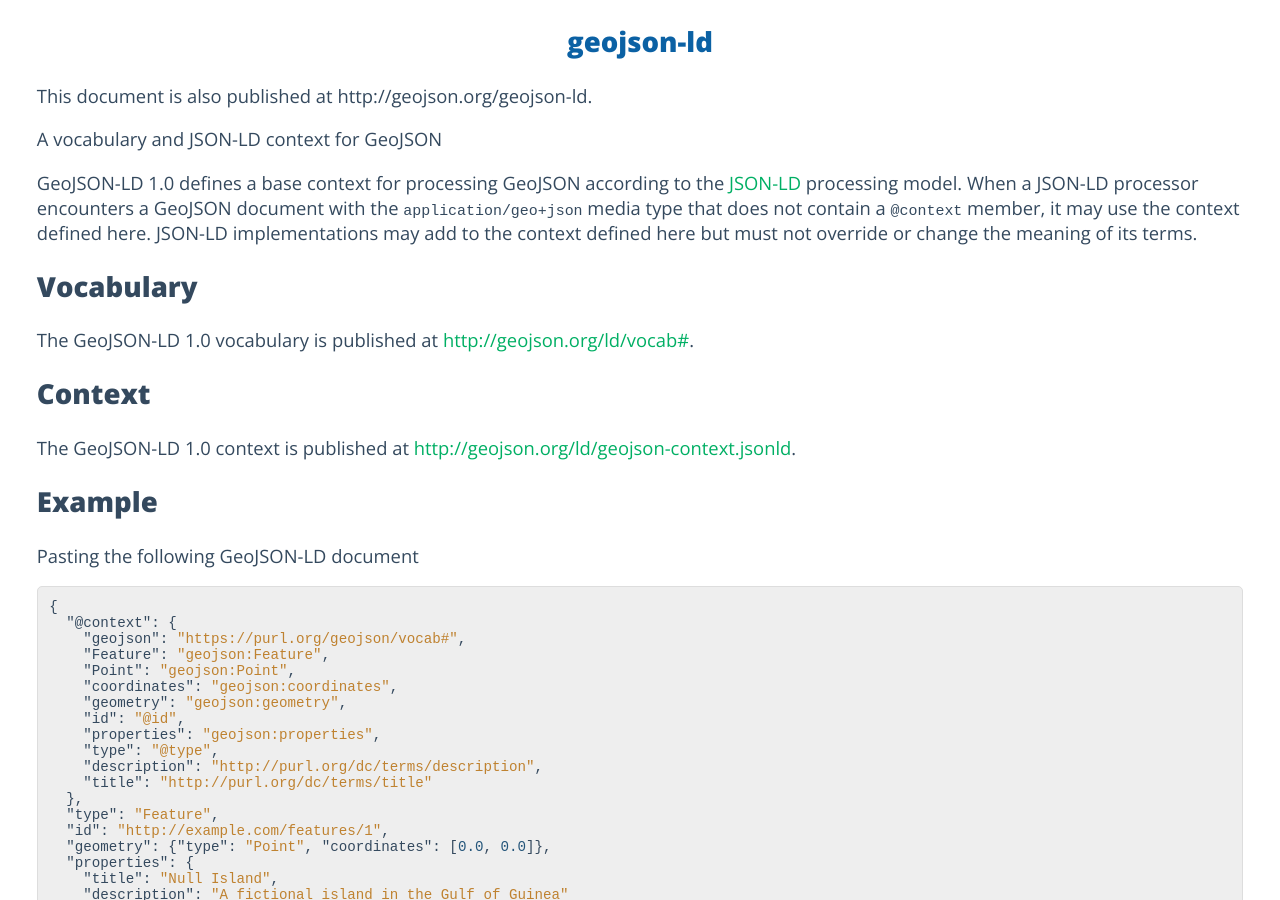
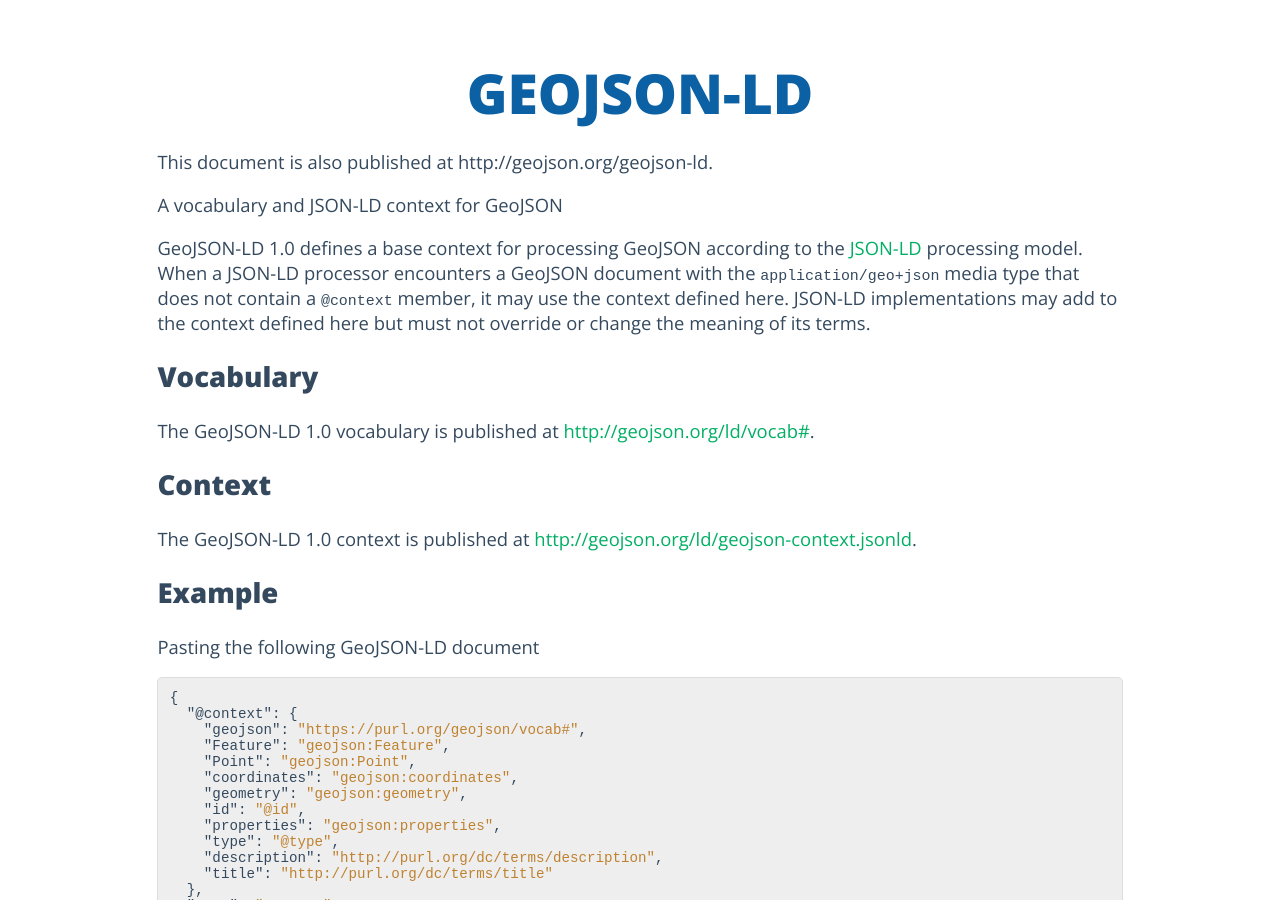
Before and after one commit to geojson/geojson.github.io, a Jekyll site: the page built from ld/index.md, in a window 1280 px wide and 900 px high. Built offline with Jekyll 4.4.1, drawn with Linux system fonts in a browser that asks for light colours; our own code applies the rules of GitHub Pages for plain Markdown files; Markdown is read by kramdown in place of the engine named in the settings; part of the change alters nothing that is shown.

```diff
--- a/ld/index.md
+++ b/ld/index.md
@@ -1,5 +1,9 @@
-geojson-ld
-==========
+---
+layout: home
+title: GeoJSON-LD
+---
+
+# GeoJSON-LD
 
 This document is also published at http://geojson.org/geojson-ld.
 
```
